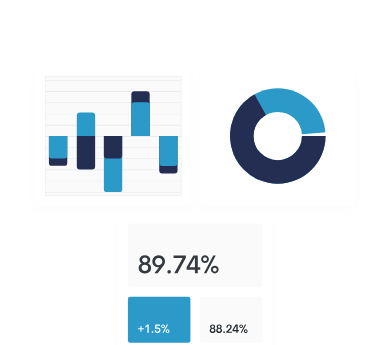
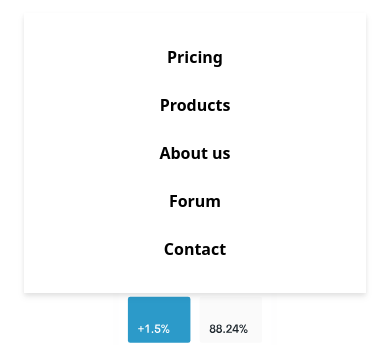
Before and after one commit to failnot3/tailwind-demo-landing-page, a website: page index.html in a window 390 px wide. Both pictures are taken after a click on the button 264 px from the left and 47 px from the top of the page. Shown: the part 75-420 px from the top of the page. Drawn offline with nearby package versions, Linux system fonts and the light colour scheme; files that its build step writes are made by us from their sources.

Commit message:
ver0.0.1 commit

```diff
--- a/index.html
+++ b/index.html
@@ -38,7 +38,7 @@
         <div class="md:hidden">
           <div
             id="menu"
-            class="absolute flex flex-col items-center self-end hidden py-8 mt-10 space-y-6 font-bold bg-white sm:w-auto sm:self-center left-6 right-6 drop-shadow-md"
+            class="absolute flex-col items-center self-end hidden py-8 mt-10 space-y-6 font-bold bg-white sm:w-auto sm:self-center left-6 right-6 drop-shadow-md"
           >
             <a href="#" class="hover:text-darkGrayishBlue">Pricing</a>
             <a href="#" class="hover:text-darkGrayishBlue">Products</a>
--- a/js/script.js
+++ b/js/script.js
@@ -3,4 +3,6 @@ const nav = document.getElementById("menu");
 
 btn.addEventListener("click", () => {
   btn.classList.toggle("open");
+  nav.classList.toggle("flex");
+  nav.classList.toggle("hidden");
 });
```
